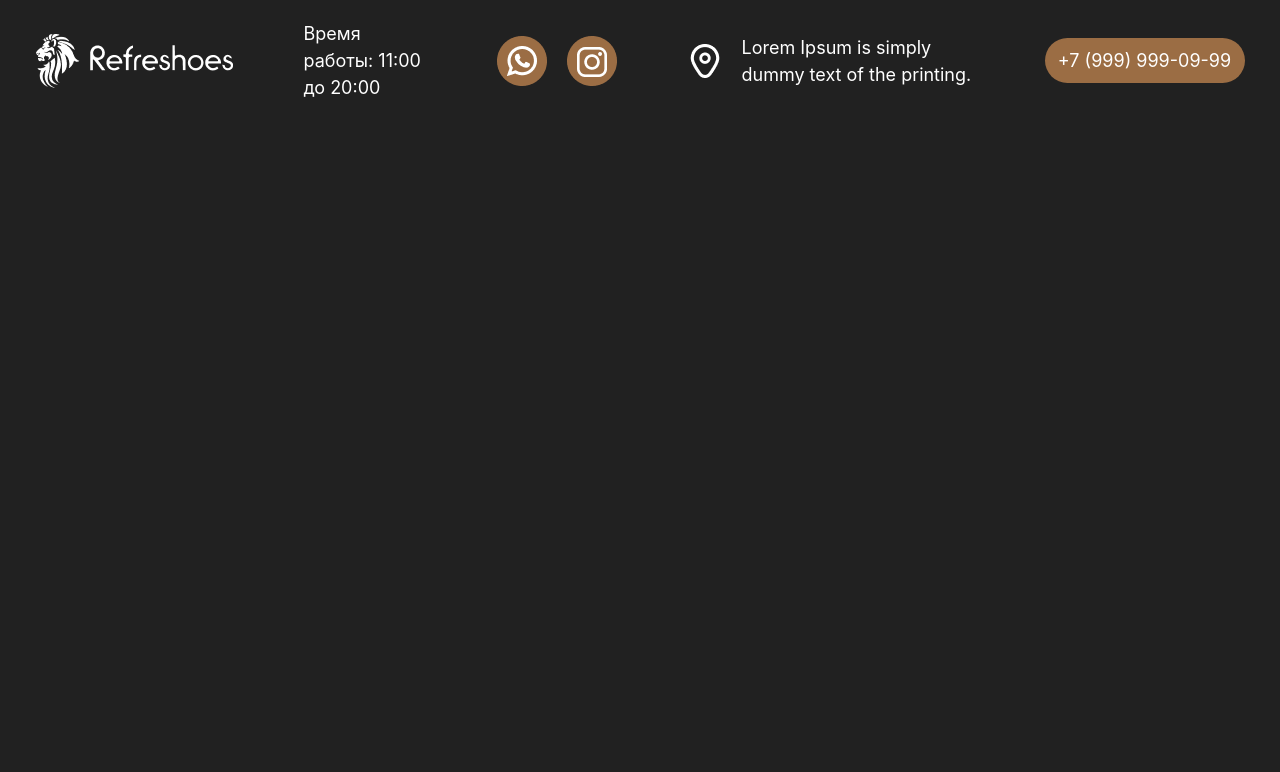
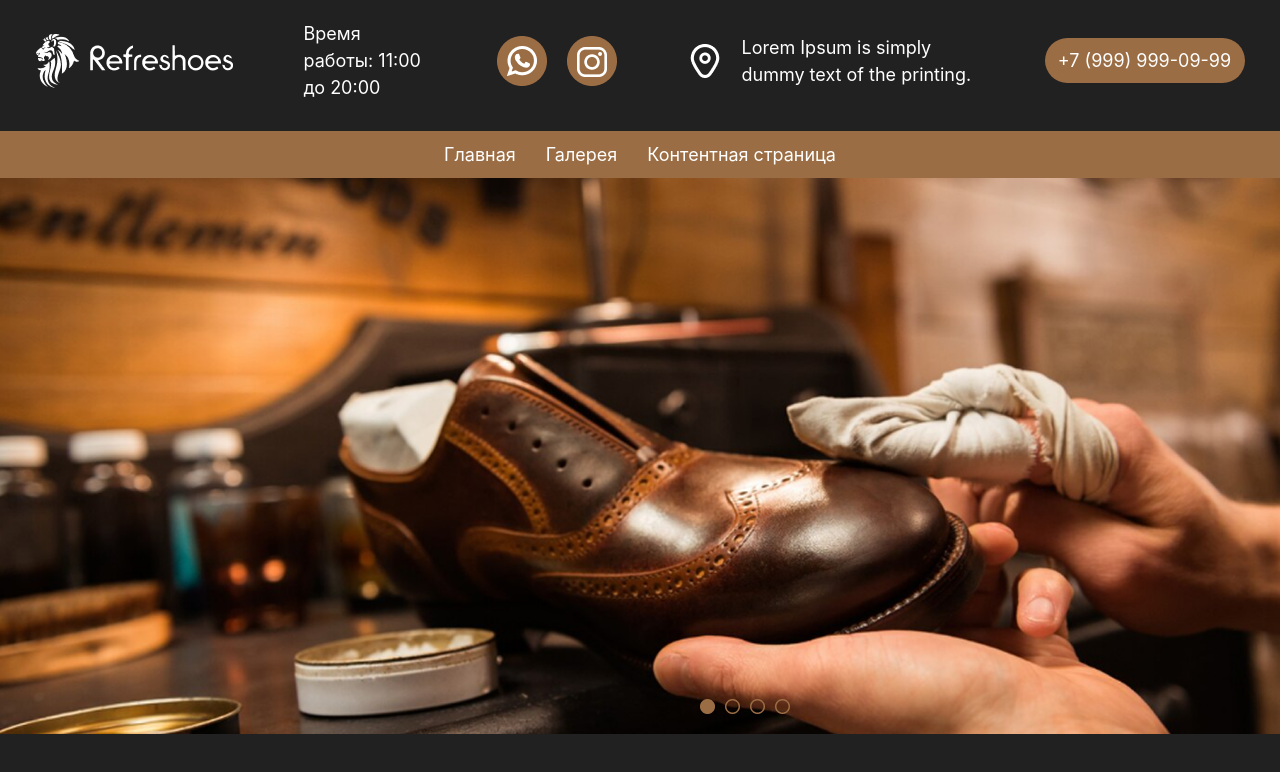
Before and after one commit to sodatovruslan/Home23, a website: page index.html in a window 1280 px wide. Drawn offline with nearby package versions, Linux system fonts and the light colour scheme; files that its build step writes are made by us from their sources.

Commit message:
add sectionfirst

```diff
--- a/index.html
+++ b/index.html
@@ -23,6 +23,17 @@
 </div>
 <button class='text-[18px] text-[#FFFFFF] bg-[#9B6D44] w-[200px] h-[45px] rounded-[27px]'>+7 (999) 999-09-99</button>
 	</header>
+<main>
+	<section class='flex justify-center gap-[30px] bg-[#9B6D44] p-[10px] mt-[30px]'>
+		<p class='text-[18px] text-[white]'>Главная</p>
+		<p class='text-[18px] text-[white]'>Галерея</p>
+		<p class='text-[18px] text-[white]'>Контентная страница</p>
+	</section>
+	<section class='relative'>
+		<img src="./img/Group 2 (5).png" alt="">
+		<img class='absolute bottom-[20px] left-[700px]' src="./img/Group 3.png" alt="">
+	</section>
+</main>
 
 </body>
 </html>
```
Also changed, not shown: img/Group 2 (5).png (added), img/Group 3.png (added).
